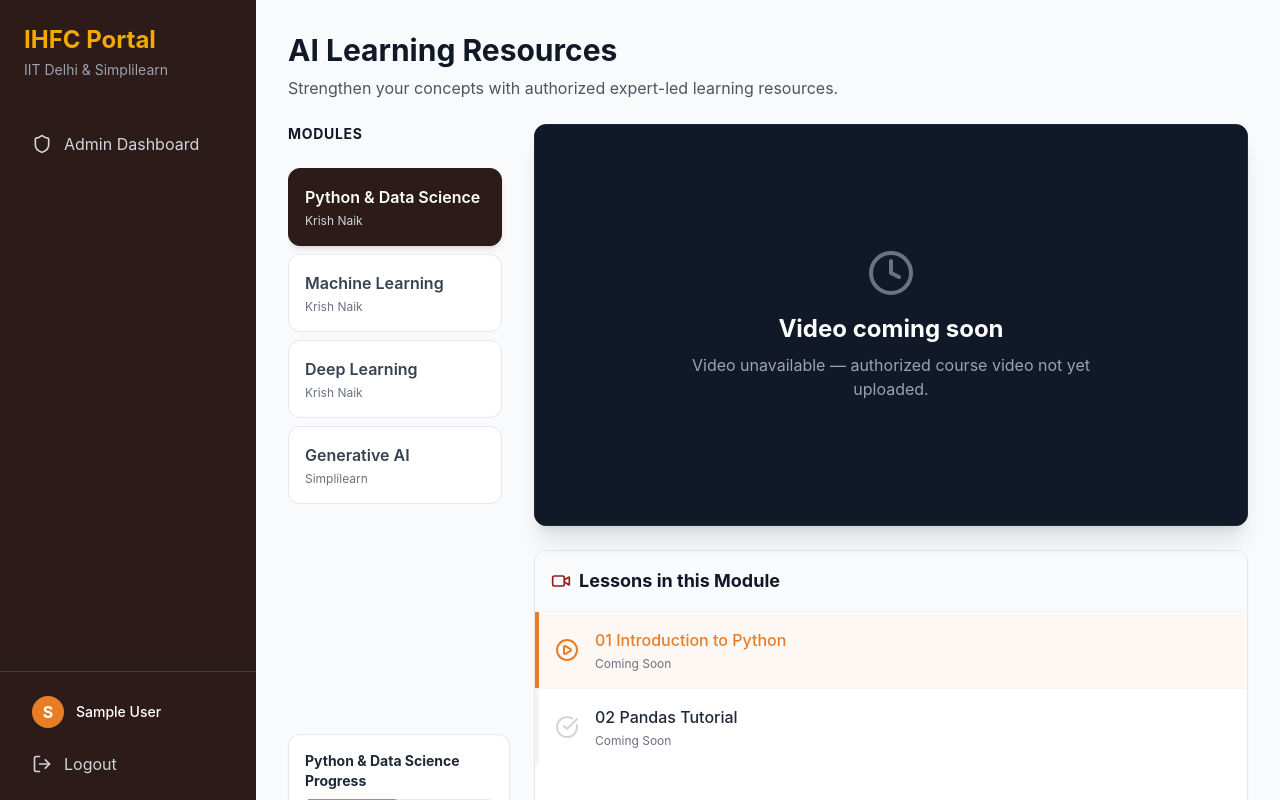
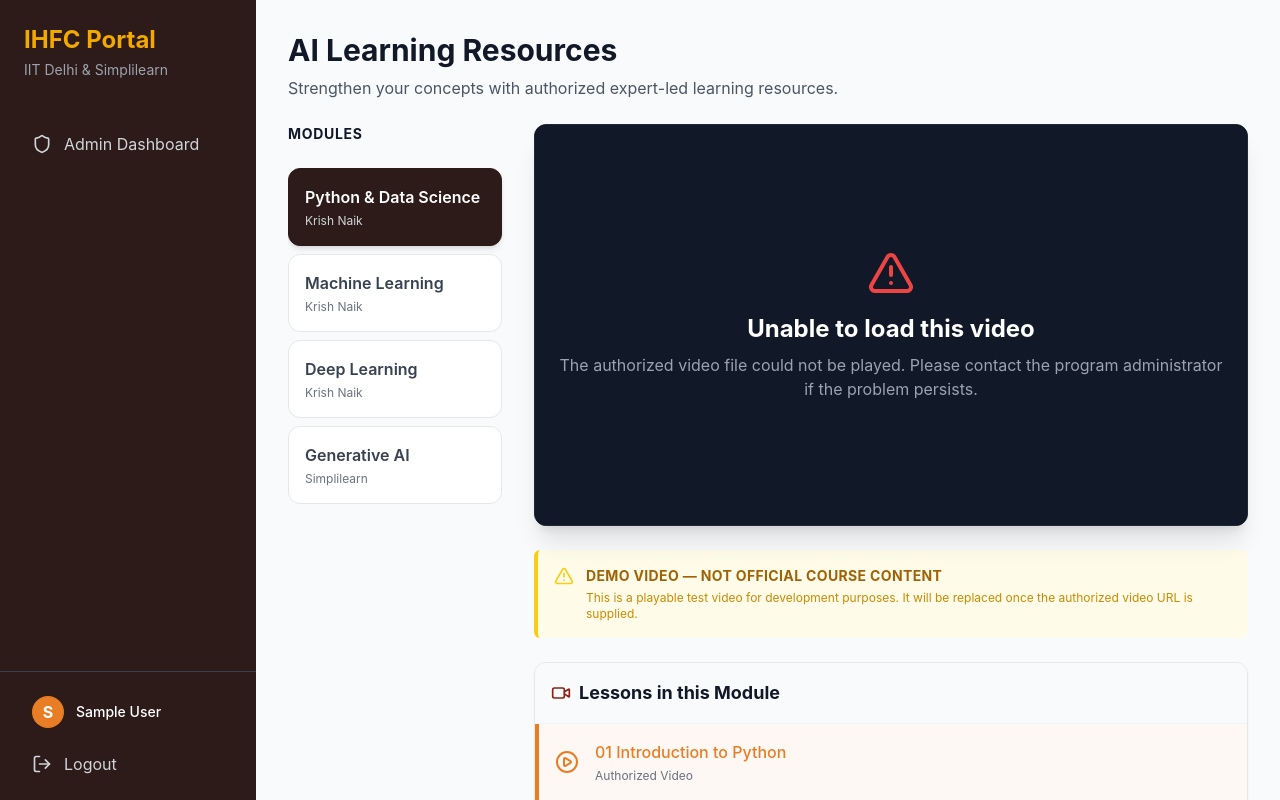
Before and after one commit to shubhambandhovar/IHFC, a React app in the folder frontend/: page /resources in a window 1280 px wide. Built offline with nearby package versions, Linux system fonts and the light colour scheme; no server answers; sample sign-in values are in the browser's storage; the HTML template or start-up script is replaced by a standard one.

Commit message:
Add development test MP4 for the native video player UI testing

```diff
--- a/frontend/src/pages/LearningResources.jsx
+++ b/frontend/src/pages/LearningResources.jsx
@@ -42,7 +42,7 @@
                     instructor: 'Krish Naik',
                     published: true,
                     lessons: [
-                        { _id: 'p1', title: '01 Introduction to Python', videoProvider: 'self-hosted', videoUrl: '' },
+                        { _id: 'p1', title: '01 Introduction to Python', videoProvider: 'self-hosted', videoUrl: '/test-course-video.mp4' },
                         { _id: 'p2', title: '02 Pandas Tutorial', videoProvider: 'self-hosted', videoUrl: '' }
                     ]
                 },
@@ -215,6 +215,25 @@
                         )}
                     </div>
 
+                    {/* Demo Warning Label */}
+                    {activeLesson?.videoUrl === '/test-course-video.mp4' && (
+                        <div className="bg-yellow-50 border-l-4 border-yellow-400 p-4 rounded-md">
+                            <div className="flex">
+                                <div className="flex-shrink-0">
+                                    <AlertTriangle className="h-5 w-5 text-yellow-400" />
+                                </div>
+                                <div className="ml-3">
+                                    <p className="text-sm text-yellow-700 font-bold uppercase tracking-wide">
+                                        Demo Video — Not Official Course Content
+                                    </p>
+                                    <p className="text-xs text-yellow-600 mt-1">
+                                        This is a playable test video for development purposes. It will be replaced once the authorized video URL is supplied.
+                                    </p>
+                                </div>
+                            </div>
+                        </div>
+                    )}
+
                     {/* Lesson Library */}
                     <div className="bg-white rounded-xl shadow-sm border border-gray-200 overflow-hidden flex flex-col flex-1 min-h-[300px]">
                         <div className="p-4 border-b border-gray-100 bg-gray-50 flex justify-between items-center">
```
Also changed, not shown: 1 other file (tests, documents, lock files or other folders).
